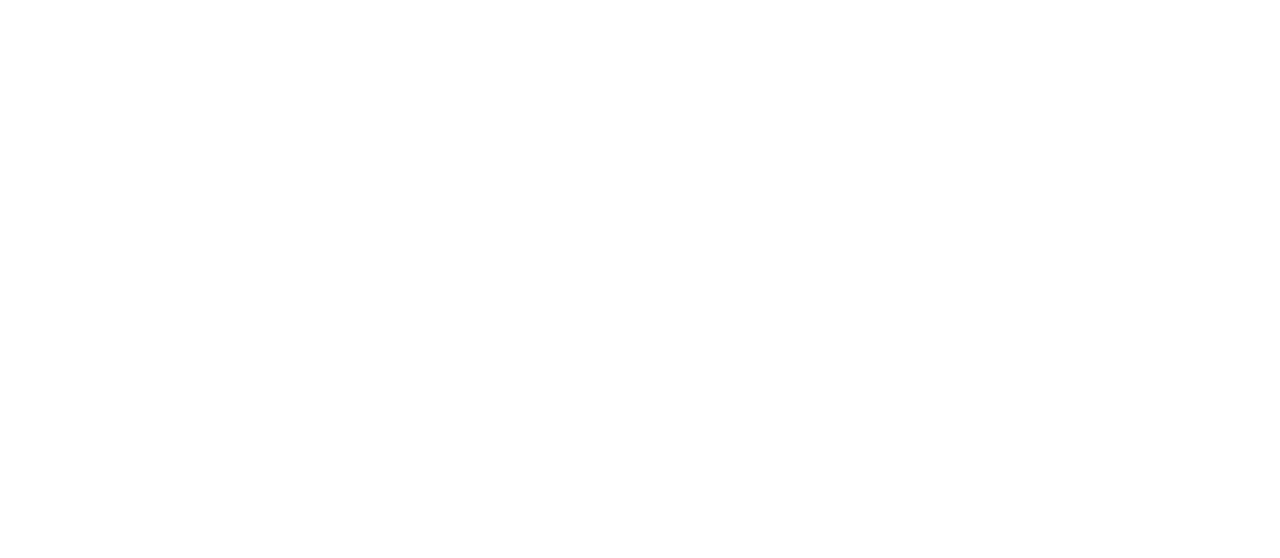
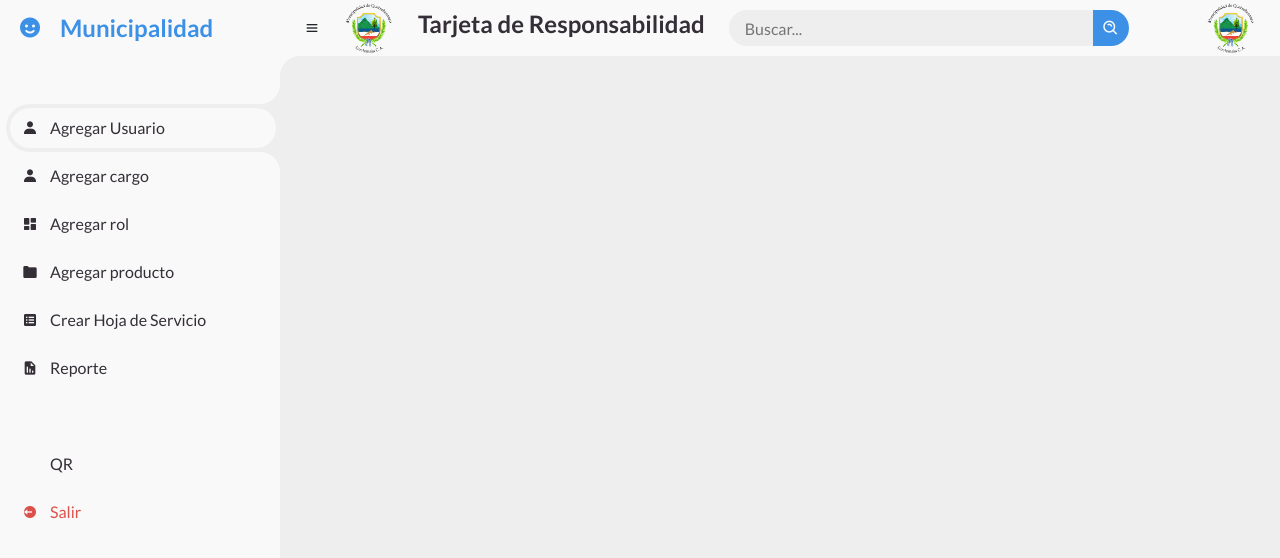
Before and after one commit to ManfredoPerez/ProyectoSeminario, a React (Create React App) app: page /home in a window 1280 px wide. Before the commit this address had no page. Shown: the top 558 px of the page. Built offline with nearby package versions, Linux system fonts and the light colour scheme; the HTML template or start-up script is replaced by a standard one.

Commit message:
Navbar y pantalla Principal

```diff
--- a/public/index.html
+++ b/public/index.html
@@ -15,6 +15,10 @@
       user's mobile device or desktop. See https://developers.google.com/web/fundamentals/web-app-manifest/
     -->
     <link rel="manifest" href="%PUBLIC_URL%/manifest.json" />
+
+    <!-- Boxicons -->
+    <link href='https://unpkg.com/boxicons@2.0.9/css/boxicons.min.css' rel='stylesheet'>
+
     <link href="https://cdn.jsdelivr.net/npm/bootstrap@5.3.2/dist/css/bootstrap.min.css" rel="stylesheet" integrity="sha384-T3c6CoIi6uLrA9TneNEoa7RxnatzjcDSCmG1MXxSR1GAsXEV/Dwwykc2MPK8M2HN" crossorigin="anonymous">
     <!--
       Notice the use of %PUBLIC_URL% in the tags above.
--- a/src/App.js
+++ b/src/App.js
@@ -1,5 +1,6 @@
 import { BrowserRouter, Routes, Route } from "react-router-dom";
 import Login from './scenas/login';
+import Navbar from "./scenas/navbar";
 
 function App() {
   return (
@@ -8,6 +9,9 @@
           <Routes>
             <Route path="/" element={<Login />} />
           </Routes>
+          <Routes>
+            <Route path="/home" element={<Navbar />}/>
+          </Routes>
       </BrowserRouter>
     </div>
   );
--- /dev/null
+++ b/src/scenas/navbar/index.jsx
@@ -0,0 +1,132 @@
+import "./style.css";
+import xelaImage from "../login/logoMuni.png"
+
+const Navbar = () => {
+
+    const allSideMenu = document.querySelectorAll('#sidebar .side-menu.top li a');
+
+    allSideMenu.forEach(item=> {
+        const li = item.parentElement;
+
+        item.addEventListener('click', function () {
+            allSideMenu.forEach(i=> {
+                i.parentElement.classList.remove('active');
+            })
+            li.classList.add('active');
+        })
+    });
+
+
+    //  SIDEBAR
+
+    // const menuBar = document.querySelector('#content nav .bx.bx-menu');
+    // const sideBar = document.getElementById('sidebar');
+
+    // menuBar.addEventListener('click', function() {
+    //     sideBar.classList.toggle('hide');
+    // })
+
+    const handleMenuToggle = () => {
+        const sidebar = document.getElementById('sidebar');
+        sidebar.classList.toggle('hide');
+      };
+
+    return (
+        <div>
+
+        <section id="sidebar">
+            <a href="/home" className="brand">
+                <i className="bx bxs-smile"></i>
+                <span className="text">Municipalidad</span>
+            </a>
+            <ul className="side-menu top">
+                <li className="active">
+                    <a href="#">
+                        <i className="bx bxs-user"></i>
+                        <span className="text">Agregar Usuario</span>
+                    </a>
+                </li>
+
+                <li>
+                    <a href="/">
+                        <i className="bx bxs-user"></i>
+                        <span className="text">Agregar cargo</span>
+                    </a>
+                </li>
+
+
+                <li>
+                    <a href="/home">
+                        <i className="bx bxs-dashboard"></i>
+                        <span className="text">Agregar rol</span>
+                    </a>
+                </li>
+
+                <li>
+                    <a href="/home">
+                        <i className='bx bxs-folder'></i>
+                        <span className="text">Agregar producto</span>
+                    </a>
+                </li>
+
+                <li>
+                    <a href="/home">
+                        <i className='bx bxs-spreadsheet'></i>
+                        <span className="text">Crear Hoja de Servicio</span>
+                    </a>
+                </li>
+
+                <li>
+                    <a href="/home">
+                        <i className='bx bxs-report'></i>
+                        <span className="text">Reporte</span>
+                    </a>
+                </li>
+            </ul>
+
+            <ul className="side-menu">
+                <li>
+                    <a href=".">
+                        <i className='bx bx-qr-scan'></i>
+                        <span className="text">QR</span>
+                    </a>
+                </li>
+
+                <li>
+                    <a href="." className="logout">
+                        <i className="bx bxs-log-out-circle"></i>
+                        <span className="text">Salir</span>
+                    </a>
+                </li>
+            </ul>
+        </section>
+
+
+
+        <section id="content">
+            <nav>
+                <i className='bx bx-menu' onClick={handleMenuToggle}></i>
+                <a href="#" className="profile">
+                    <img src={xelaImage} alt="" />
+                </a>
+                <a href="#" className="nav-link"> <h4> <b>Tarjeta de Responsabilidad</b> </h4> </a>
+                <form action="#">
+                    <div className="form-input">
+                        <input type="search" placeholder="Buscar..."/>
+                        <button type="submit" className="search-btn"><i className='bx bx-search-alt' ></i></button>
+                    </div>
+                </form>
+
+                <input type="checkbox" id="switch-mode" hidden/>
+			    <label for="switch-mode" class="switch-mode"></label>
+
+                <a href="#" className="profile">
+                    <img src={xelaImage} alt="" />
+                </a>
+            </nav>
+        </section>
+        </div>
+    )
+}
+
+export default Navbar;
--- /dev/null
+++ b/src/scenas/navbar/navbar.js
@@ -0,0 +1,8 @@
+document.addEventListener('DOMContentLoaded', function() {
+    const menuBar = document.querySelector('#content nav .bx.bx-menu');
+    const sideBar = document.getElementById('sidebar');
+
+    menuBar.addEventListener('click', function() {
+        sideBar.classList.toggle('hide');
+    });
+});
--- /dev/null
+++ b/src/scenas/navbar/style.css
@@ -0,0 +1,319 @@
+@import url('https://fonts.googleapis.com/css2?family=Lato:wght@400;700&family=Poppins:wght@400;500;600;700&display=swap');
+
+* {
+	margin: 0;
+	padding: 0;
+	box-sizing: border-box;
+}
+
+a {
+	text-decoration: none;
+}
+
+li {
+	list-style: none;
+}
+
+ul {
+	margin: 0;
+	padding: 0;
+}
+
+:root {
+	--poppins: 'Poppins', sans-serif;
+	--lato: 'Lato', sans-serif;
+
+	--light: #F9F9F9;
+	--blue: #3C91E6;
+	--green: #0DCE4E;
+	--light-blue: #CFE8FF;
+	--grey: #eee;
+	--dark-grey: #AAAAAA;
+	--dark: #342E37;
+	--red: #DB504A;
+	--yellow: #FFCE26;
+	--light-yellow: #FFF2C6;
+	--orange: #FD7238;
+	--light-orange: #FFE0D3;
+}
+
+
+
+body{
+    background: var(--grey);
+    overflow-x: hidden;
+}
+
+
+/* SIDEBAR  */
+#sidebar {
+	position: fixed;
+	top: 0;
+	left: 0;
+	width: 280px;
+	height: 100%;
+	background: var(--light);
+	z-index: 2000;
+	font-family: var(--lato);
+	transition: .3s ease;
+	overflow-x: hidden;
+	scrollbar-width: none;
+}
+
+
+
+#sidebar.hide {
+	width: 60px;
+}
+
+#sidebar .brand {
+    font-size: 24px;
+    font-weight: 700;
+    height: 56px;
+    display: flex;
+    align-items: center;
+    color: var(--blue);
+}
+
+#sidebar .brand .bx {
+    min-width: 60px;
+    display: flex;
+    justify-content: center;
+}
+
+#sidebar .side-menu {
+    width: 100%;
+    margin-top: 48px;
+}
+
+#sidebar .side-menu li {
+    height: 48px;
+    background: transparent;
+    margin-left: 6px;
+    border-radius: 48px 0 0 48px;
+    padding: 4px;
+}
+
+#sidebar .side-menu li.active {
+	background: var(--grey);
+	position: relative;
+}
+
+#sidebar .side-menu li.active::before {
+	content: '';
+	position: absolute;
+	width: 40px;
+	height: 40px;
+	border-radius: 50%;
+	top: -40px;
+	right: 0;
+	box-shadow: 20px 20px 0 var(--grey);
+	z-index: -1;
+}
+#sidebar .side-menu li.active::after {
+	content: '';
+	position: absolute;
+	width: 40px;
+	height: 40px;
+	border-radius: 50%;
+	bottom: -40px;
+	right: 0;
+	box-shadow: 20px -20px 0 var(--grey);
+	z-index: -1;
+}
+
+#sidebar .side-menu li a{
+    width: 100%;
+    height: 100%;
+    background: var(--light);
+    display: flex;
+    align-items: center;
+    border-radius: 48px;
+    font-size: 16px;
+    color: var(--dark);
+	white-space: nowrap;
+	overflow-x: hidden;
+}
+
+#sidebar.hide .side-menu li.active a {
+	color: var(--blue);
+}
+
+#sidebar.hide .side-menu li a {
+	width: calc(48px - (4px *2));
+	transition: width .3s ease;
+}
+
+#sidebar .side-menu li a.logout {
+	color: var(--red);
+}
+
+#sidebar .side-menu.top li a:hover {
+    color: var(--blue);
+}
+
+#sidebar .side-menu li a .bx {
+    min-width: calc(60px - ((4px + 6px) *2 ));
+    display: flex;
+    justify-content: center;
+}
+
+/* content  */
+#content {
+	position: relative;
+	width: calc(100% - 280px);
+	left: 280px;
+	transition: .3s ease;
+}
+
+#sidebar.hide ~ #content {
+	width: calc(100% - 60px);
+	left: 60px;
+}
+
+
+/* NAVBAR  */
+#content nav {
+	height: 56px;
+	background: var(--light);
+	padding: 0 24px;
+	display: flex;
+	align-items: center;
+	grid-gap: 24px;
+	font-family: var(--lato);
+	position: relative;
+}
+
+
+
+#content nav::before {
+	content: '';
+	position: absolute;
+	width: 40px;
+	height: 40px;
+	/* background: var(--blue); */
+	bottom: -40px;
+	left: 0;
+	border-radius: 50%;
+	box-shadow: -20px -20px 0 var(--light);
+}
+
+#content nav a {
+	color: var(--dark);
+}
+
+#content nav .bx.bx-menu {
+	cursor: pointer;
+}
+
+#content nav .nav-link {
+	font-size: 16px;
+	transition: .3s ease;
+}
+
+#content nav .nav-link:hover {
+	color: var(--blue);
+}
+
+ #content nav form {
+	max-width: 400px;
+	width: 100%;
+	margin-right: auto;
+ }
+
+ #content nav form .form-input {
+	display: flex;
+	align-items: center;
+	height: 36px;
+ }
+
+ #content nav form .form-input input {
+	flex-grow: 1;
+	padding: 0 16px;
+	height: 100%;
+	border: none;
+	background: var(--grey);
+	border-radius: 36px 0 0 36px;
+	outline: none;
+ }
+
+#content nav  form .form-input button {
+	width: 36px;
+	height: 100%;
+	display: flex;
+	justify-content: center;
+	align-items: center;
+	background: var(--blue);
+	color: var(--light);
+	font-size: 18px;
+	border: none;
+	outline: none;
+	border-radius: 0 30px 30px 0;
+	cursor: pointer;
+}
+
+#content nav .profile img {
+	width: 50px;
+	height: 50px;
+	object-fit: cover;
+}
+
+
+@media screen and (max-width: 768px) {
+	#sidebar {
+		width: 200px;
+	}
+
+	#content {
+		width: calc(100% - 60px);
+		left: 200px;
+	}
+
+	#content nav .nav-link {
+		display: none;
+	}
+}
+
+@media screen and (max-width: 576px) {
+	#content nav form .form-input input {
+		display: none;
+	}
+
+	#content nav form .form-input button {
+		width: auto;
+		height: auto;
+		background: transparent;
+		border-radius: none;
+		color: var(--dark);
+	}
+
+	#content nav form.show .form-input input {
+		display: block;
+		width: 100%;
+	}
+	#content nav form.show .form-input button {
+		width: 36px;
+		height: 100%;
+		border-radius: 0 36px 36px 0;
+		color: var(--light);
+		background: var(--red);
+	}
+
+	#content nav form.show ~ .profile {
+		display: none;
+	}
+
+	#content main .box-info {
+		grid-template-columns: 1fr;
+	}
+
+	#content main .table-data .head {
+		min-width: 420px;
+	}
+	#content main .table-data .order table {
+		min-width: 420px;
+	}
+	#content main .table-data .todo .todo-list {
+		min-width: 420px;
+	}
+}
```
